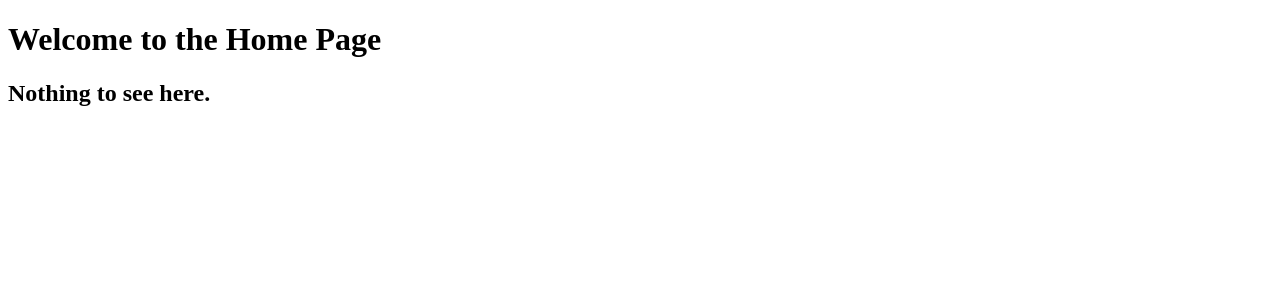
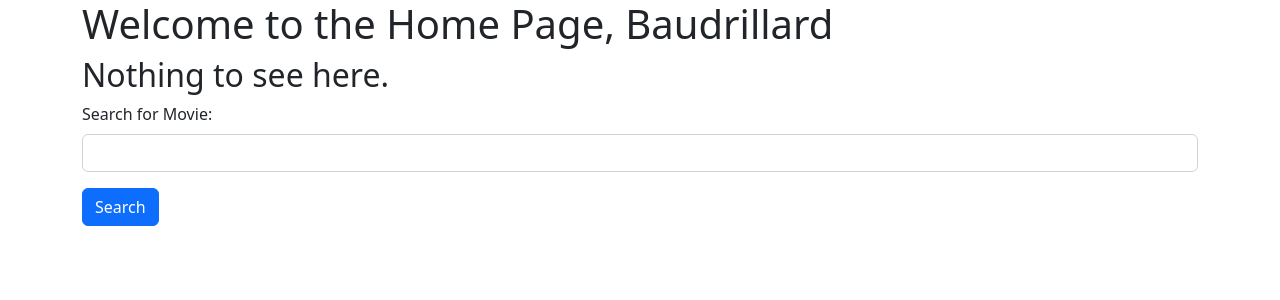
Before and after one commit to liminalsunset/reviews, a Django app: page / in a window 1280 px wide. Shown: the top 300 px of the page. Run offline with Django 4.2, Linux system fonts and the light colour scheme.

Commit message:
some css, some form

```diff
--- a/movie/templates/home.html
+++ b/movie/templates/home.html
@@ -2,10 +2,22 @@
     <html>
         <head>
             <title>Movies App</title>
+            <link href="https://cdn.jsdelivr.net/npm/bootstrap@5.2.1/dist/css/bootstrap.min.css" rel="stylesheet" integrity="sha384-iYQeCzEYFbKjA/T2uDLTpkwGzCiq6soy8tYaI1GyVh/UjpbCx/TYkiZhlZB6+fzT" crossorigin="anonymous">
         </head>
 
         <body>
-            <h1>Welcome to the Home Page</h1>
-            <h2>Nothing to see here.</h2>
+            <div class="container">
+                <h1>Welcome to the Home Page, {{ name }}</h1>
+                <h2>Nothing to see here.</h2>
+            </div>
+            <div class="container">
+                <form>
+                    <div class="mb-3">
+                      <label class="form-label">Search for Movie:</label>
+                      <input type="text" name="searchMove" class ="form-control" />
+                    </div>
+                    <button type="submit" class="btn btn-primary">Search</button>
+                  </form>
+            </div>
         </body>
     </html>
--- a/movie/views.py
+++ b/movie/views.py
@@ -4,7 +4,7 @@ from django.http import HttpResponse
 # Create your views here.
 
 def home(request):
-    return render(request, 'home.html')
+    return render(request, 'home.html', {'name': 'Baudrillard'})
 
 def about(request):
     return HttpResponse('<h1>Welcome to the About Page</h1>')
```
